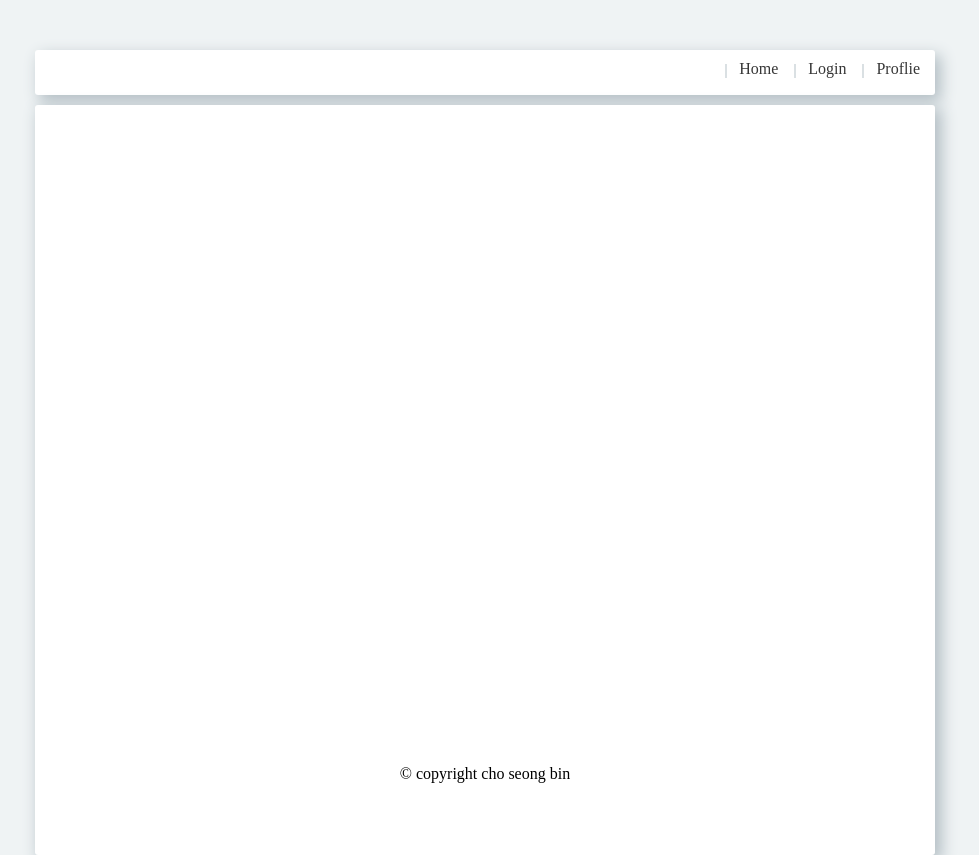
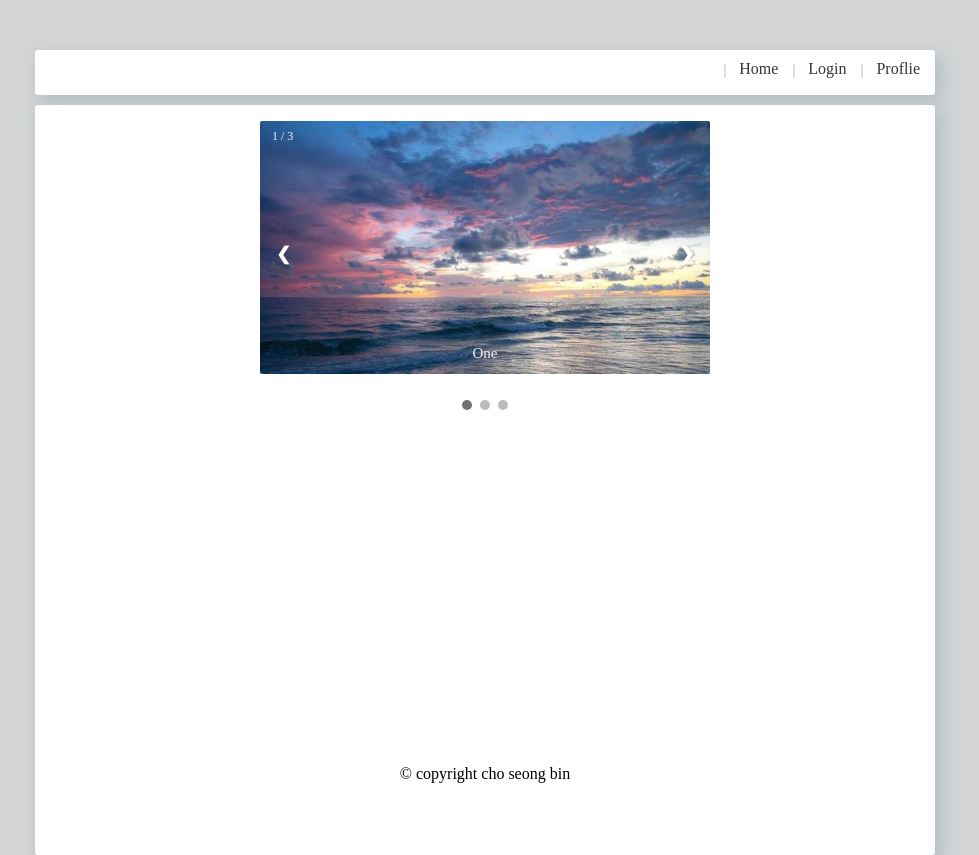
Before and after one commit to paulsea27115/frontend_class, a plain HTML site: page alone/index.html in a window 1280 px wide. Shown: the whole page, without its empty margins (155-1134 px from the left). Drawn offline with Linux system fonts and the light colour scheme.

Commit message:
[feat] new

```diff
--- a/alone/index.html
+++ b/alone/index.html
@@ -10,7 +10,6 @@
 <body>
     <div class="container">
         <header id="header">
-
         </header>
         <nav>
             <ul class="menu">
@@ -20,7 +19,33 @@
             </ul>
         </nav>
         <main id="main">
+            <div class="slideshow-container">
+                <div class="mySlides fade">
+                    <div class="numbertext">1 / 3</div>
+                    <img src="./images/img1.jpg" style="width:100%">
+                    <div class="text">One</div>
+                </div>
 
+                <div class="mySlides fade">
+                    <div class="numbertext">2 / 3</div>
+                    <img src="./images/img2.jpg" style="width:100%">
+                    <div class="text">Two</div>
+                </div>
+
+                <div class="mySlides fade">
+                    <div class="numbertext">3 / 3</div>
+                    <img src="./images/img3.jpg" style="width:100%">
+                    <div class="text">Three</div>
+                </div>
+                <a class="prev" onclick="plusSlides(-1)">&#10094;</a>
+                <a class="next" onclick="plusSlides(1)">&#10095;</a>
+            </div>
+            <br>
+            <div style="text-align:center">
+                <span class="dot" onclick="currentSlide(1)"></span>
+                <span class="dot" onclick="currentSlide(2)"></span>
+                <span class="dot" onclick="currentSlide(3)"></span>
+            </div>
         </main>
         <footer id="footer">
             <div>&copy; copyright cho seong bin</div>
--- a/alone/script.js
+++ b/alone/script.js
@@ -0,0 +1,32 @@
+let slideIndex = 1;
+showSlides(slideIndex);
+
+// Next/previous controls
+function plusSlides(n) {
+  showSlides(slideIndex += n);
+}
+
+// Thumbnail image controls
+function currentSlide(n) {
+  showSlides(slideIndex = n);
+}
+
+function showSlides(n) {
+  let i;
+  let slides = document.querySelectorAll(".mySlides");
+  let dots = document.querySelectorAll(".dot");
+
+  if (n > slides.length) {slideIndex = 1}
+  if (n < 1) {slideIndex = slides.length}
+
+  for (i = 0; i < slides.length; i++) {
+    slides[i].style.display = "none";
+  }
+
+  for (i = 0; i < dots.length; i++) {
+    dots[i].className = dots[i].className.replace(" active", "");
+  }
+
+  slides[slideIndex-1].style.display = "block";
+  dots[slideIndex-1].className += " active";
+}
--- a/alone/style.css
+++ b/alone/style.css
@@ -8,7 +8,7 @@ body{
     margin-right: 200px;
     display: flex;
     justify-content: center;
-    background-color: #eff3f4;
+    background-color: #d2d4d5;
 }
 .container{
     display: grid;
@@ -49,7 +49,7 @@ nav{
 .menu li::after {
     content:"";
     top: 4px;
-    left: -9px;
+    left: -10px;
     position: absolute;
     height: 60%;
     width: 2px;
@@ -73,11 +73,11 @@ a{
         border-bottom: 0px solid rgb(54, 54, 54);
     }
     50% {
-        color: rgb(35, 223, 226);
+        color: rgb(84, 124, 124);
     }
     100% {
         color: rgb(49, 236, 183);
-        border-bottom: 1.5px solid rgb(41, 244, 248);
+        border-bottom: 1px solid rgb(41, 244, 248);
     }
 }
 
@@ -85,12 +85,88 @@ a{
 #main{
     height: 750px;
     width: 900px;
-    display: grid;
     background-color: #fff;
     border-radius: 3px;
     box-shadow: 5px 5px 15px 2px rgb(180, 191, 197);
-    grid-template-columns: 1fr;
-    grid-template-rows: repeat(4,minmax(50px,auto));;
+}
+
+/* Slideshow container */
+
+.slideshow-container {
+    max-width: 450px;
+    position: relative;
+    margin: auto;
+    margin-top: 1rem;
+}
+.mySlides {
+    display: none;
+}
+img{
+    border-radius: 2px;
+}
+.prev, .next {
+    cursor: pointer;
+    position: absolute;
+    top: 50%;
+    width: auto;
+    margin-top: -22px;
+    padding: 16px;
+    color: white;
+    font-weight: bold;
+    font-size: 18px;
+    transition: 0.6s ease;
+    border-radius: 0 3px 3px 0;
+    user-select: none;
+}
+.next {
+    right: 0;
+    border-radius: 3px 0 0 3px;
+}
+.prev:hover, .next:hover {
+    background-color: rgba(0,0,0,0.8);
+}
+
+.text {
+    color: #f2f2f2;
+    font-size: 15px;
+    padding: 8px 12px;
+    position: absolute;
+    bottom: 8px;
+    width: 100%;
+    text-align: center;
+}
+
+.numbertext {
+    color: #f2f2f2;
+    font-size: 12px;
+    padding: 8px 12px;
+    position: absolute;
+    top: 0;
+}
+
+.dot {
+    cursor: pointer;
+    height: 10px;
+    width: 10px;
+    margin: 0 2px;
+    background-color: #bbb;
+    border-radius: 50%;
+    display: inline-block;
+    transition: background-color 0.6s ease;
+}
+
+.active, .dot:hover {
+    background-color: #717171;
+}
+
+.fade {
+    animation-name: fade;
+    animation-duration: 1.5s;
+}
+
+@keyframes fade {
+    from {opacity: .4}
+    to {opacity: 1}
 }
 
 /* footer */
```
Also changed, not shown: alone/images/img1.jpg (added), alone/images/img2.jpg (added), alone/images/img3.jpg (added).
